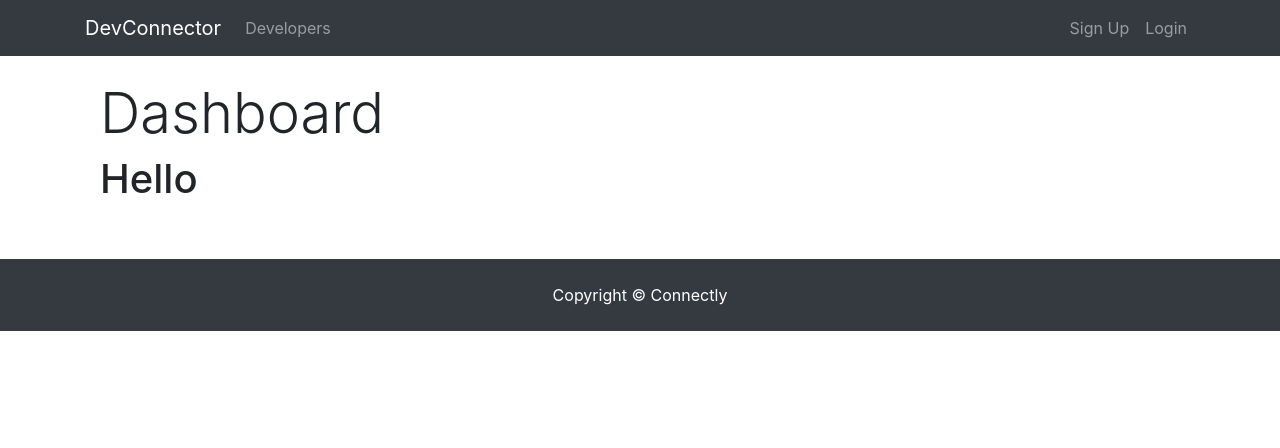
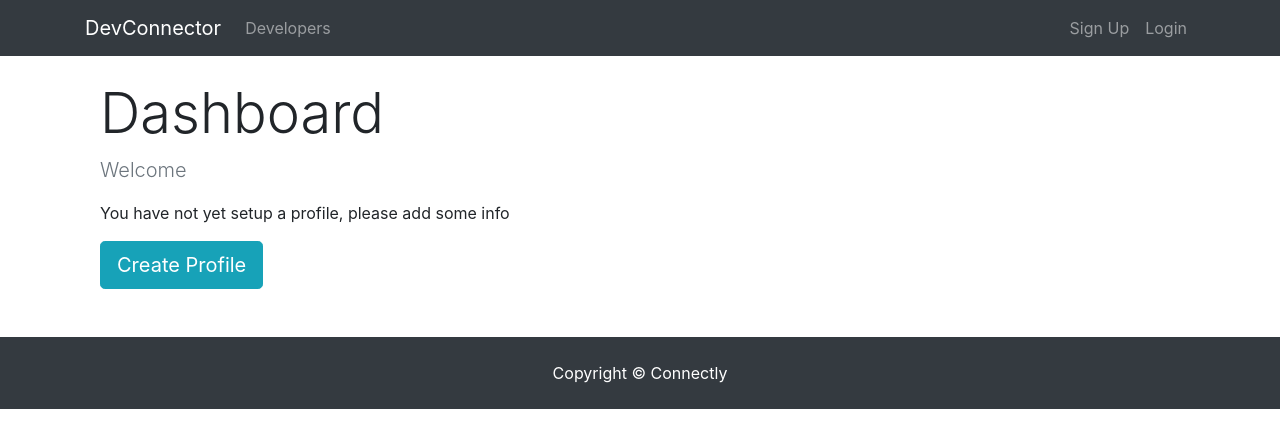
Before and after one commit to s777610/connectly-full-stack, a React (Create React App) app in the folder client/: page /dashboard in a window 1280 px wide. Shown: the top 448 px of the page. Built offline with nearby package versions, Linux system fonts and the light colour scheme; no server answers.

Commit message:
add dashboardContent logic

```diff
--- a/client/src/components/dashboard/Dashboard.js
+++ b/client/src/components/dashboard/Dashboard.js
@@ -1,4 +1,5 @@
 import React, { Component } from "react";
+import { Link } from "react-router-dom";
 import PropTypes from "prop-types";
 import { connect } from "react-redux";
 import { getCurrentProfile } from "../../actions/profileActions";
@@ -18,7 +19,21 @@
     if (profile === null || loading) {
       dashboardContent = <Spinner />;
     } else {
-      dashboardContent = <h1>Hello</h1>;
+      // Check if logged in user has profile data
+      if (Object.keys(profile).length > 0) {
+        dashboardContent = <h4>TODO: Display Profile</h4>;
+      } else {
+        // User is logged in but has no profile
+        dashboardContent = (
+          <div>
+            <p className="lead text-muted">Welcome {user.name} </p>
+            <p>You have not yet setup a profile, please add some info</p>
+            <Link to="/create-profile" className="btn btn-lg btn-info">
+              Create Profile
+            </Link>
+          </div>
+        );
+      }
     }
 
     return (
```
